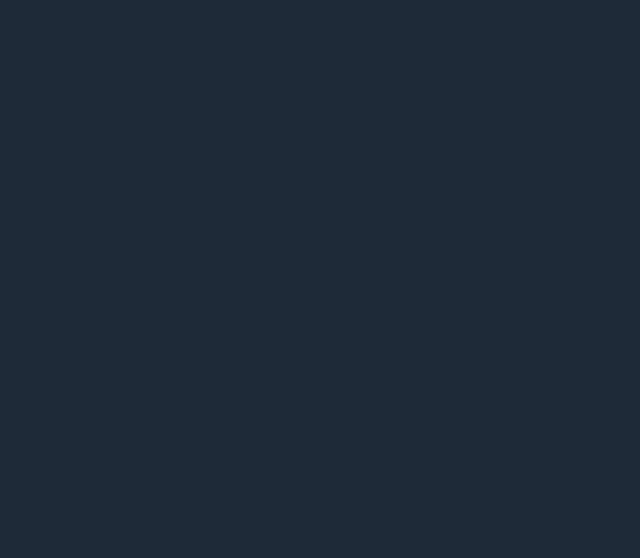
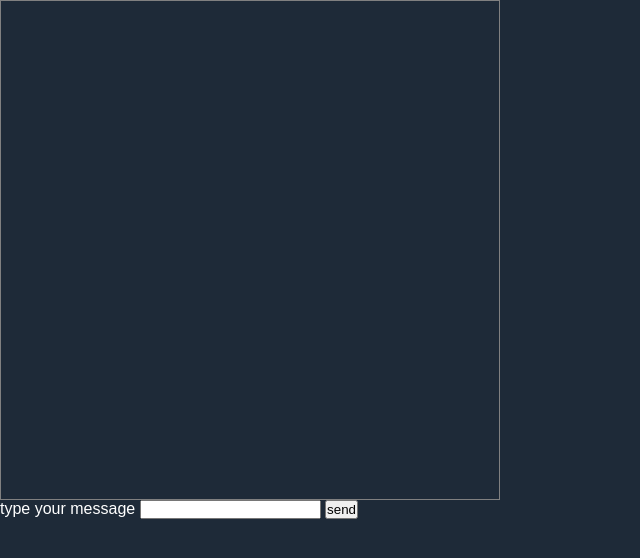
Before and after one commit to ypanator/chat-room-app, a plain HTML site: page frontend/room/index.html in a window 1280 px wide. Shown: the whole page, without its empty margins (0-640 px from the left). Drawn offline with Linux system fonts and the light colour scheme.

Commit message:
Implement room/index.html

```diff
--- a/frontend/room/index.html
+++ b/frontend/room/index.html
@@ -1,22 +1,22 @@
 <!DOCTYPE html>
 <html lang="en">
+
 <head>
   <meta charset="UTF-8" />
   <meta name="viewport" content="width=device-width, initial-scale=1" />
   <title>Page Title</title>
 
-  <!-- Shared global CSS -->
   <link rel="stylesheet" href="../shared/global.css" />
-
-  <!-- Domain-specific CSS -->
   <link rel="stylesheet" href="room.css" />
-
-  <!-- Domain-specific JS -->
   <script src="room.js" defer></script>
 </head>
+
 <body>
+  <div id="msgBox"></div>
 
-  <!-- Your page content -->
+  <label for="msgInput">type your message</label>
+  <input type="text" id="msgInput" name="msgInput" autocomplete="off">
+  <button id="msgSend">send</button>
+</body>
 
-</body>
 </html>
--- a/frontend/room/room.css
+++ b/frontend/room/room.css
@@ -0,0 +1,9 @@
+#msgBox {
+    width: 500px;
+    height: 500px;
+    border: 1px solid gray;
+
+    overflow-y: auto;
+    white-space: pre-wrap;
+    word-break: break-word;
+}
```
